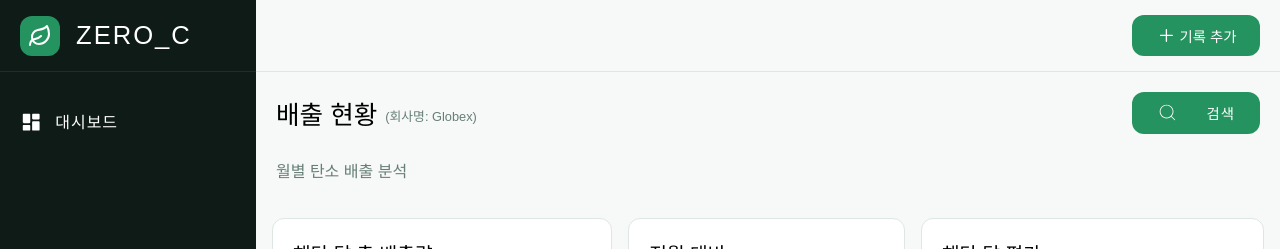
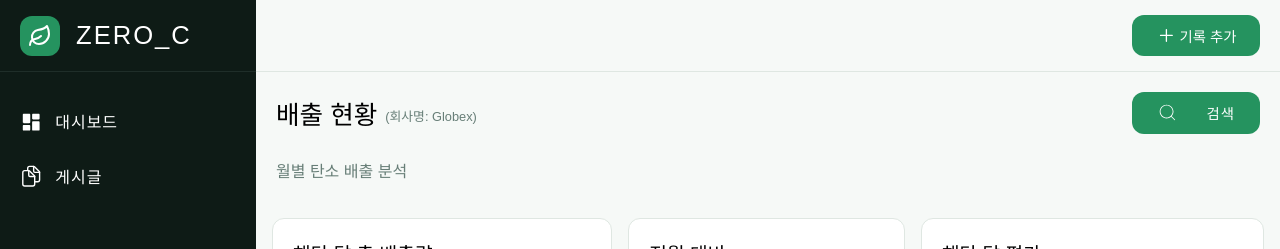
Before and after one commit to Hyunsoo-k/ZERO_C, a Next.js app: page / in a window 1280 px wide. Shown: the top 249 px of the page. Built offline with nearby package versions, Linux system fonts and the light colour scheme; a web font is replaced by a local one.

Commit message:
feat : 메뉴 상수 값 추가, 타입 추가

```diff
--- a/src/consts/menus.ts
+++ b/src/consts/menus.ts
@@ -1,8 +1,11 @@
 import type { IconType } from "react-icons";
 import { RiDashboardFill } from "react-icons/ri";
+import { IoDocumentsOutline } from "react-icons/io5";
+
 
 import type { Category } from "@/types/category";
 
 export const MENUS: { icon: IconType; name: string; category: Category }[] = [
   { icon: RiDashboardFill, name: "대시보드", category: "dashboard" },
+  { icon: IoDocumentsOutline, name: "게시글", category: "posts" },
 ];
--- a/src/types/category.ts
+++ b/src/types/category.ts
@@ -1 +1 @@
-export type Category = "dashboard";
+export type Category = "dashboard" | "posts";
```
